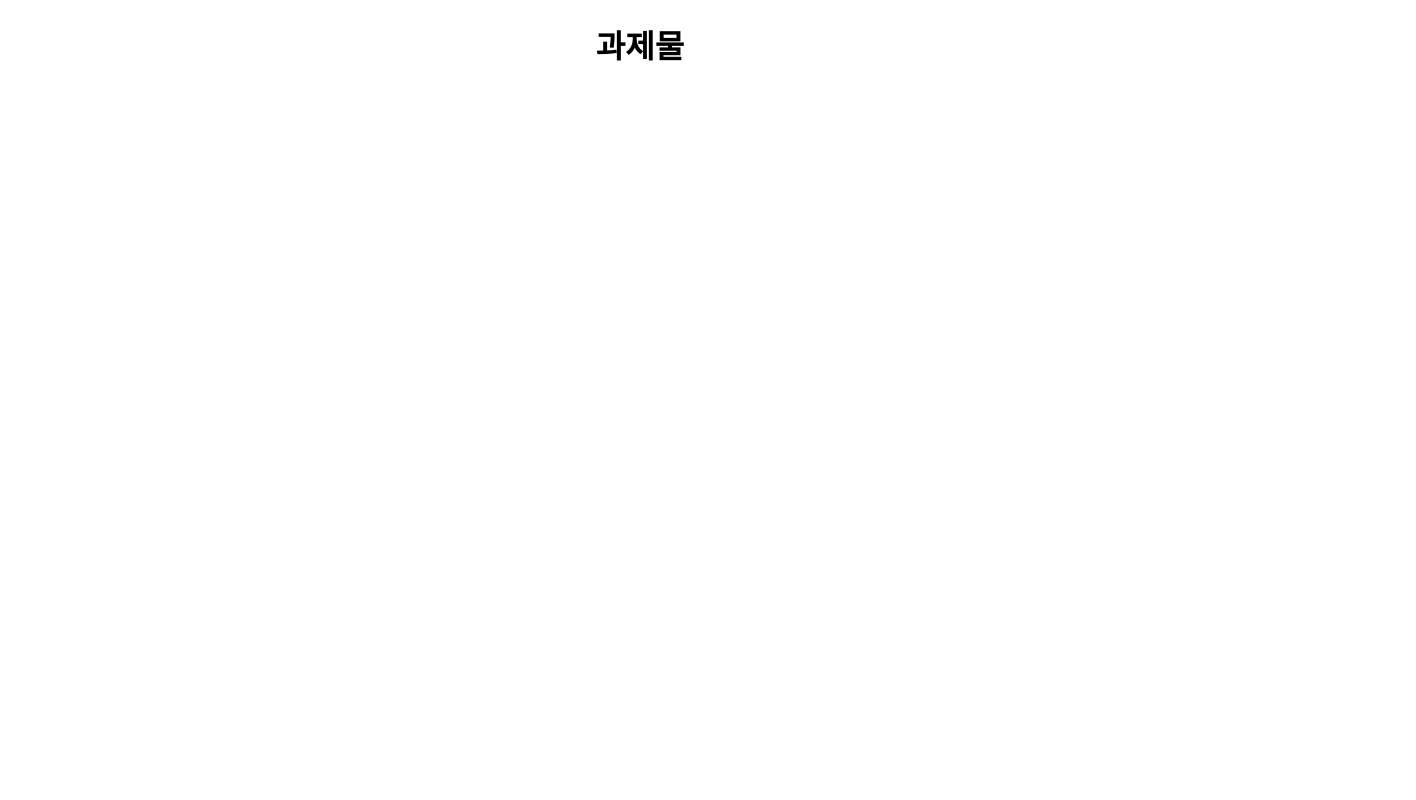
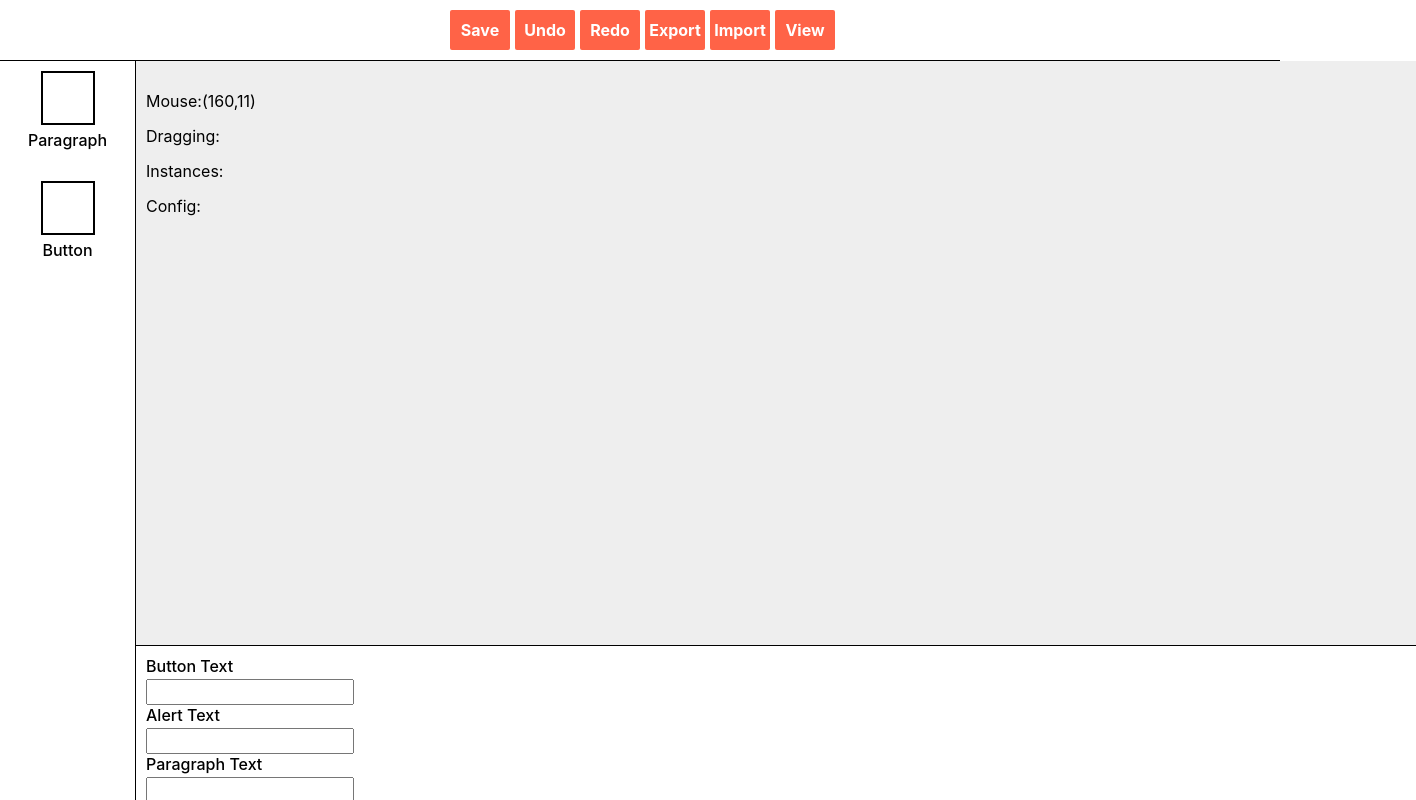
Before and after one commit to sud665/Redux-Projcet, a React (Create React App) app in the folder client/: page /admin in a window 1280 px wide. Shown: the top 800 px of the page, 1416 px wide, since content can reach past the window. Built offline with nearby package versions, Linux system fonts and the light colour scheme.

Commit message:
[Front]_어드민페이지_레이아웃

```diff
--- a/client/src/App.css
+++ b/client/src/App.css
@@ -1,38 +1,4 @@
-.App {
-  text-align: center;
+body {
+  margin: 0;
+  height: 100vh;
 }
-
-.App-logo {
-  height: 40vmin;
-  pointer-events: none;
-}
-
-@media (prefers-reduced-motion: no-preference) {
-  .App-logo {
-    animation: App-logo-spin infinite 20s linear;
-  }
-}
-
-.App-header {
-  background-color: #282c34;
-  min-height: 100vh;
-  display: flex;
-  flex-direction: column;
-  align-items: center;
-  justify-content: center;
-  font-size: calc(10px + 2vmin);
-  color: white;
-}
-
-.App-link {
-  color: #61dafb;
-}
-
-@keyframes App-logo-spin {
-  from {
-    transform: rotate(0deg);
-  }
-  to {
-    transform: rotate(360deg);
-  }
-}
--- a/client/src/App.js
+++ b/client/src/App.js
@@ -1,10 +1,11 @@
-import logo from "./logo.svg";
 import "./App.css";
+
+import Adminpage from "./pages/Adminpage";
 
 function App() {
   return (
     <div className="App">
-      <h1>과제물</h1>
+      <Adminpage />
     </div>
   );
 }
--- /dev/null
+++ b/client/src/components/Admin/ButtonEditor.jsx
@@ -0,0 +1,25 @@
+import React from "react";
+import styled from "styled-components";
+
+export default function ButtonEditor() {
+  return (
+    <>
+      <Title>Button Text</Title>
+      <Input></Input>
+      <Title>Alert Text</Title>
+      <Input></Input>
+    </>
+  );
+}
+const Title = styled.div`
+  width: 100%;
+  display: flex;
+  flex-direction: column;
+  font-weight: 500;
+`;
+
+const Input = styled.input`
+  margin-top: 3px;
+  width: 200px;
+  height: 20px;
+`;
--- a/client/src/components/Admin/Canvas.jsx
+++ b/client/src/components/Admin/Canvas.jsx
@@ -0,0 +1,51 @@
+import React from "react";
+import styled from "styled-components";
+import ButtonEditor from "./ButtonEditor";
+import ParagraphEditor from "./ParagraphEditor";
+
+export default function Canvas() {
+  return (
+    <>
+      <Container>
+        <CanvasBox>
+          <TextBox>
+            <Text>Mouse:(160,11)</Text>
+            <Text>Dragging:</Text>
+            <Text>Instances:</Text>
+            <Text>Config:{}</Text>
+          </TextBox>
+        </CanvasBox>
+        <EditorBox>
+          <ButtonEditor />
+          <ParagraphEditor />
+        </EditorBox>
+      </Container>
+    </>
+  );
+}
+const Container = styled.div`
+  width: 100%;
+  height: 100vh;
+  display: flex;
+  flex-direction: column;
+`;
+
+const CanvasBox = styled.div`
+  height: 75%;
+  border-bottom: 1px solid black;
+  background: #eee;
+`;
+
+const TextBox = styled.div`
+  margin-top: 30px;
+  margin-left: 10px;
+`;
+
+const Text = styled.div`
+  margin-bottom: 15px;
+`;
+
+const EditorBox = styled.div`
+  height: 25%;
+  padding: 10px 10px;
+`;
--- a/client/src/components/Admin/Header.jsx
+++ b/client/src/components/Admin/Header.jsx
@@ -0,0 +1,42 @@
+import React from "react";
+import styled from "styled-components";
+
+export default function Header() {
+  return (
+    <Container>
+      <HeaderBox>
+        <Button>Save</Button>
+        <Button>Undo</Button>
+        <Button>Redo</Button>
+        <Button>Export</Button>
+        <Button>Import</Button>
+        <Button>View</Button>
+      </HeaderBox>
+    </Container>
+  );
+}
+const Container = styled.div`
+  width: 100%;
+  height: 60px;
+  border-bottom: 1px solid black;
+`;
+
+const HeaderBox = styled.div`
+  display: flex;
+  justify-content: center;
+  align-items: center;
+  padding-top: 10px;
+`;
+
+const Button = styled.div`
+  width: 60px;
+  height: 30px;
+  background: tomato;
+  text-align: center;
+  color: white;
+  font-weight: bold;
+  padding-top: 10px;
+  cursor: pointer;
+  margin-left: 5px;
+  border-radius: 2px;
+`;
--- /dev/null
+++ b/client/src/components/Admin/ParagraphEditor.jsx
@@ -0,0 +1,23 @@
+import React from "react";
+import styled from "styled-components";
+
+export default function ParagraphEditor() {
+  return (
+    <>
+      <Title>Paragraph Text</Title>
+      <Input></Input>
+    </>
+  );
+}
+const Title = styled.div`
+  width: 100%;
+  display: flex;
+  flex-direction: column;
+  font-weight: 500;
+`;
+
+const Input = styled.input`
+  margin-top: 3px;
+  width: 200px;
+  height: 20px;
+`;
--- a/client/src/components/Admin/Sidebar.jsx
+++ b/client/src/components/Admin/Sidebar.jsx
@@ -0,0 +1,48 @@
+import React from "react";
+import styled from "styled-components";
+
+export default function Sidebar() {
+  return (
+    <Container>
+      <DragBox>
+        <Iconbox></Iconbox>
+        <Textbox>Paragraph</Textbox>
+      </DragBox>
+      <DragBox>
+        <Iconbox></Iconbox>
+        <Textbox>Button</Textbox>
+      </DragBox>
+    </Container>
+  );
+}
+const Container = styled.div`
+  width: 135px;
+  height: 100vh;
+  border-right: 1px solid black;
+  display: flex;
+  flex-direction: column;
+  align-items: center;
+`;
+
+const DragBox = styled.div`
+  width: 100%;
+  height: 90px;
+  /* background: tomato; */
+  text-align: center;
+  align-items: center;
+  cursor: pointer;
+  padding: 10px 0 10px;
+  justify-content: center;
+`;
+
+const Iconbox = styled.div`
+  width: 50px;
+  height: 50px;
+  border: 2px solid black;
+  margin: auto;
+`;
+
+const Textbox = styled.div`
+  margin-top: 5px;
+  font-weight: 500;
+`;
--- a/client/src/pages/Adminpage.jsx
+++ b/client/src/pages/Adminpage.jsx
@@ -0,0 +1,25 @@
+import React from "react";
+import styled from "styled-components";
+import Header from "../components/Admin/Header";
+import Sidebar from "../components/Admin/Sidebar";
+import Canvas from "../components/Admin/Canvas";
+
+export default function Adminpage() {
+  return (
+    <Container>
+      <Header />
+      <MiddleBox>
+        <Sidebar />
+        <Canvas />
+      </MiddleBox>
+    </Container>
+  );
+}
+
+const Container = styled.div`
+  width: 100%;
+`;
+
+const MiddleBox = styled.div`
+  display: float;
+`;
```
Also changed, not shown: client/public/logo192.png (deleted), client/public/logo512.png (deleted), client/src/components/Admin/Editor.jsx (deleted).
